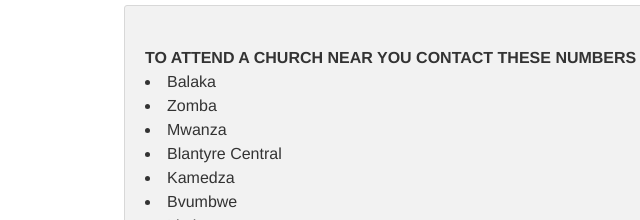
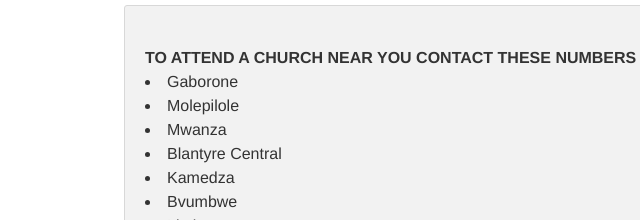
Before and after one commit to AmfumuJoe/Christ-Embassy-Zone-3-Website, a plain HTML site: page Botswana.html in a window 1280 px wide. Shown: the part 580-800 px from the top of the page, 281-921 px from the left. Drawn offline with Linux system fonts and the light colour scheme.

Commit message:
Update Botswana.html

```diff
--- a/Botswana.html
+++ b/Botswana.html
@@ -72,7 +72,7 @@
 		<hr>
 				<div class="panel radius">
 			<P></P><strong>TO ATTEND A CHURCH NEAR YOU CONTACT THESE NUMBERS</strong>
-            <li>Balaka</li><li>Zomba</li><li>Mwanza</li>
+            <li>Gaborone</li><li>Molepilole</li><li>Mwanza</li>
             <li>Blantyre Central</li><li>Kamedza</li><li>Bvumbwe</li>
             <li>Limbe</li><li>Railways</li><li>Blantyre Urban</li>
             <li>Chilimba</li><li>Bangwe</li><li>Soche</li>
```
